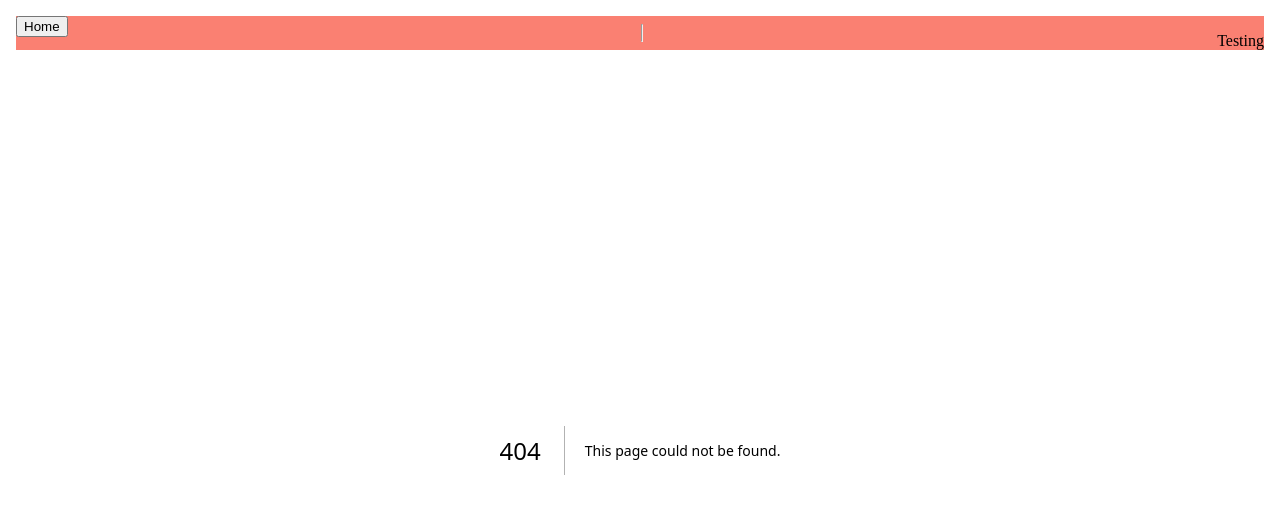
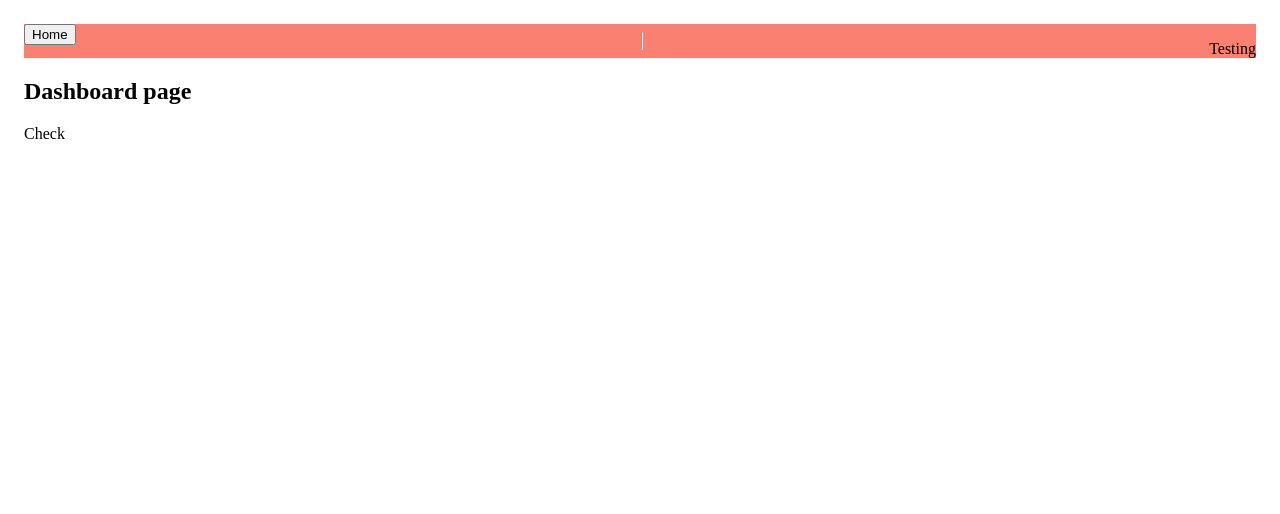
Before and after one commit to Ferney-varon/crypto-currency-web-app, a Next.js app: page /dashboard in a window 1280 px wide. Before the commit this address had no page. Shown: the top 514 px of the page. Built offline with nearby package versions, Linux system fonts and the light colour scheme.

Commit message:
add more routes/components

```diff
--- /dev/null
+++ b/app/dashboard/layout.tsx
@@ -0,0 +1,6 @@
+export default function DashboardLayout ({children}: { children: React.ReactNode }) {
+    return (
+    <section>
+        {children}
+    </section>
+)}
--- /dev/null
+++ b/app/dashboard/page.tsx
@@ -0,0 +1,3 @@
+export default function DashboardPage () {
+    return <h2>Dashboard page</h2>
+}
--- a/app/layout.tsx
+++ b/app/layout.tsx
@@ -13,7 +13,10 @@ export default function RootLayout({
       </head>
       <body>
         <Header />
-        {children}
+          {children}
+        <aside>
+          <p>Check</p>
+        </aside>
       </body>
     </html>
   )
```
